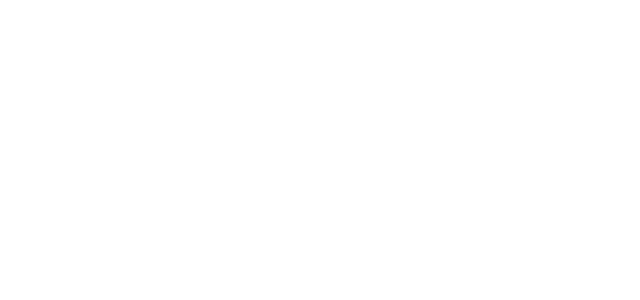
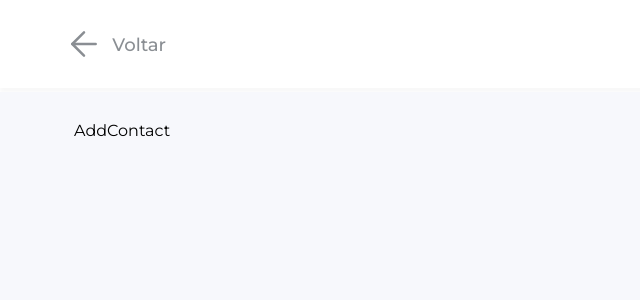
Before and after one commit to marcosebsilva/diwe-challenge, a React (Create React App) app: page /dashboard/add in a window 1280 px wide. Before the commit this address had no page. Shown: the top 300 px of the page, without its empty margins (0-640 px from the left). Built offline with nearby package versions, Linux system fonts and the light colour scheme; what miragejs would draw is missing.

Commit message:
refactor: :recycle: updated routing

```diff
--- a/src/App.jsx
+++ b/src/App.jsx
@@ -1,12 +1,17 @@
 import React, { Route, Routes } from 'react-router-dom';
 import Login from 'pages/Login';
-import DashboardHome from 'pages/DashboardHome';
+import Dashboard from 'pages/Dashboard';
+import AddContact from 'pages/AddContact';
+import DashboardLayout from 'components/Dashboard/DashboardLayout';
 
 function App() {
   return (
     <Routes className="App">
       <Route path="/" element={<Login />} />
-      <Route path="dashboard" element={<DashboardHome />} />
+      <Route path="dashboard" element={<DashboardLayout />}>
+        <Route path="add" element={<AddContact />} />
+        <Route index element={<Dashboard />} />
+      </Route>
     </Routes>
   );
 }
--- a/src/components/Dashboard/ContactTable/index.jsx
+++ b/src/components/Dashboard/ContactTable/index.jsx
@@ -75,7 +75,7 @@ export default function ContactTable({ contacts, refetch }) {
     if (isError) {
       setShowErrorMsg(true);
       const THREE_SECONDS = 3000;
-      setTimeout(() => setShowErrorMsg(false), THREE_SECONDS);
+      timeoutRef.current = setTimeout(() => setShowErrorMsg(false), THREE_SECONDS);
     }
 
     return () => clearTimeout(timeoutRef);
--- /dev/null
+++ b/src/components/Dashboard/DashboardLayout/index.jsx
@@ -0,0 +1,15 @@
+import React from 'react';
+import DashboardHeader from 'components/Shared/Header';
+import { Outlet } from 'react-router-dom';
+import * as Styled from './style';
+
+export default function DashboardLayout() {
+  return (
+    <>
+      <DashboardHeader />
+      <Styled.Wrapper>
+        <Outlet />
+      </Styled.Wrapper>
+    </>
+  );
+}
--- /dev/null
+++ b/src/pages/AddContact/index.jsx
@@ -0,0 +1,7 @@
+import React from 'react';
+
+export default function AddContact() {
+  return (
+    <main>AddContact</main>
+  );
+}
--- a/src/pages/DashboardHome/index.jsx
+++ b/src/pages/Dashboard/index.jsx
@@ -1,28 +1,30 @@
-import React, { useEffect } from 'react';
+import React, { useEffect, useRef } from 'react';
 import ContactTable from 'components/Dashboard/ContactTable';
 import * as Contacts from 'services/contacts';
 import { useNavigate } from 'react-router-dom';
 import { useQuery } from 'react-query';
-import DashboardHeader from 'components/Dashboard/DashboardHeader';
 import Loading from 'components/UI/Loading';
 import useToken from 'hooks/useToken';
-import * as Styled from './styles';
 
 export default function Dashboard() {
   const [token] = useToken();
   const {
     data, isError, refetch, isLoading,
   } = useQuery('allContacts', () => Contacts.getAll(token), { retry: 1 });
+  const timeoutRef = useRef(null);
 
   const navigate = useNavigate();
 
   useEffect(() => {
     const ONE_SECOND = 1000;
+
     if (isError) {
-      setTimeout(() => {
+      timeoutRef.current = setTimeout(() => {
         navigate('/');
       }, ONE_SECOND);
     }
+
+    return () => clearTimeout(timeoutRef);
   }, [isError]);
 
   const renderComponent = () => {
@@ -34,10 +36,7 @@ export default function Dashboard() {
 
   return (
     <>
-      <DashboardHeader />
-      <Styled.Wrapper>
-        {renderComponent()}
-      </Styled.Wrapper>
+      {renderComponent()}
     </>
   );
 }
```
Also changed, not shown: src/pages/DashboardEdit/index.jsx (deleted, +0 -7 lines), src/components/Dashboard/DashboardLayout/style.js (renamed from src/pages/DashboardHome/styles.js), src/components/Shared/Header/index.jsx (renamed from src/components/Dashboard/DashboardHeader/index.jsx), src/components/Shared/Header/style.js (renamed from src/components/Dashboard/DashboardHeader/style.js), src/pages/AddContact/style.js (added), src/pages/Dashboard/styles.js (deleted).
